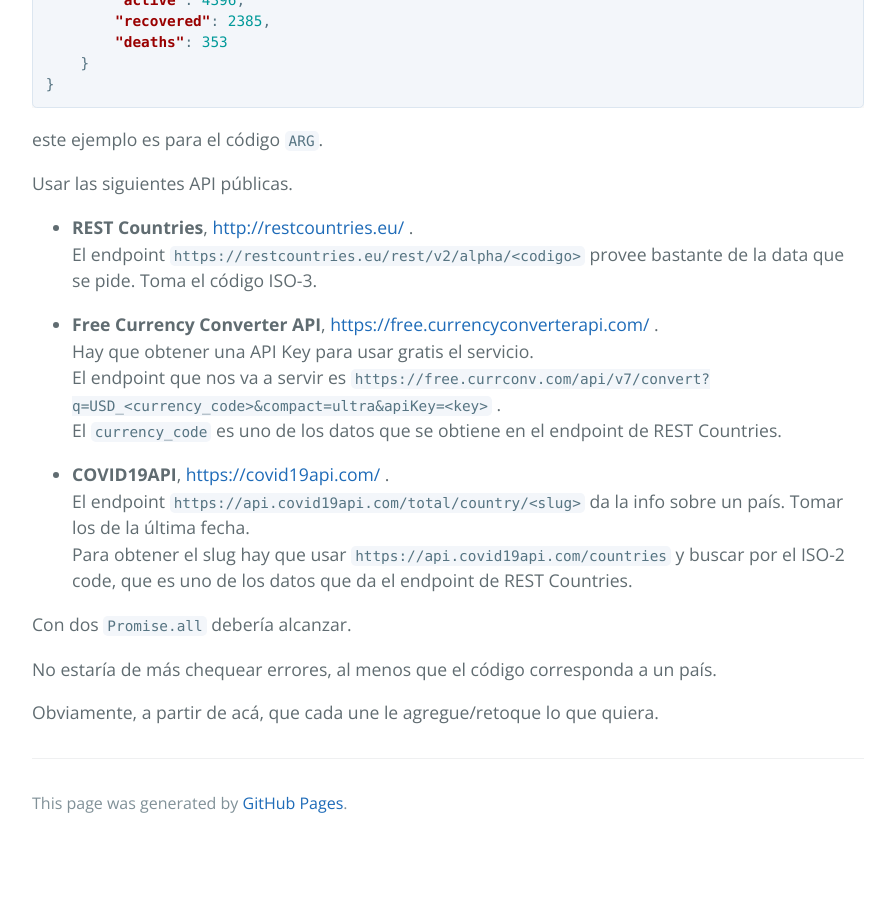
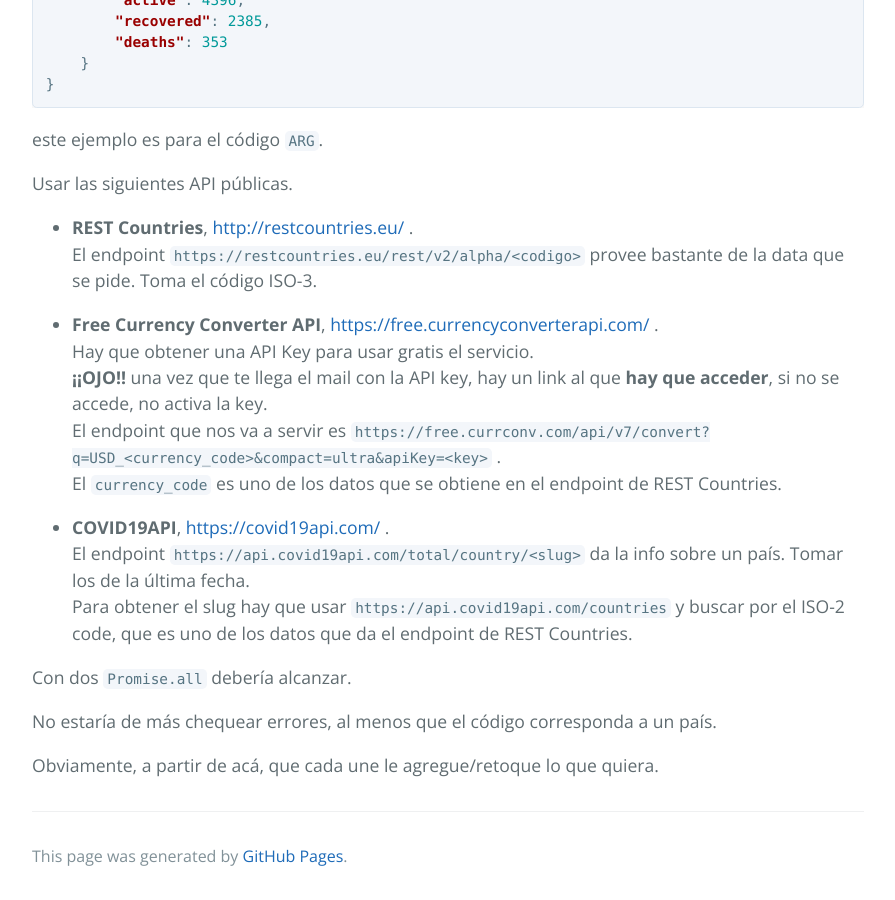
Before and after one commit to clombardi/bdsol-capacitacion-desarrollo, a Jekyll site: the page built from async/ejercicio-integrador.md, in a window 1280 px wide and 900 px high, scrolled down 819 px. Shown: the whole window, without its empty margins (192-1087 px from the left). Built offline with Jekyll 4.4.1, drawn with Linux system fonts in a browser that asks for light colours; our own code applies the rules of GitHub Pages for plain Markdown files; before the commit the page ends 1666 px from its top, so only the background shows below that.

Commit message:
agregada aclaracion sobre sitio currency

```diff
--- a/async/ejercicio-integrador.md
+++ b/async/ejercicio-integrador.md
@@ -38,6 +38,7 @@ El endpoint `https://restcountries.eu/rest/v2/alpha/<codigo>` provee bastante de
 
 - **Free Currency Converter API**, [https://free.currencyconverterapi.com/](https://free.currencyconverterapi.com/) .
 Hay que obtener una API Key para usar gratis el servicio.
+**¡¡OJO!!** una vez que te llega el mail con la API key, hay un link al que **hay que acceder**, si no se accede, no activa la key.
 El endpoint que nos va a servir es `https://free.currconv.com/api/v7/convert?q=USD_<currency_code>&compact=ultra&apiKey=<key>` .
 El `currency_code` es uno de los datos que se obtiene en el endpoint de REST Countries.
 
```
